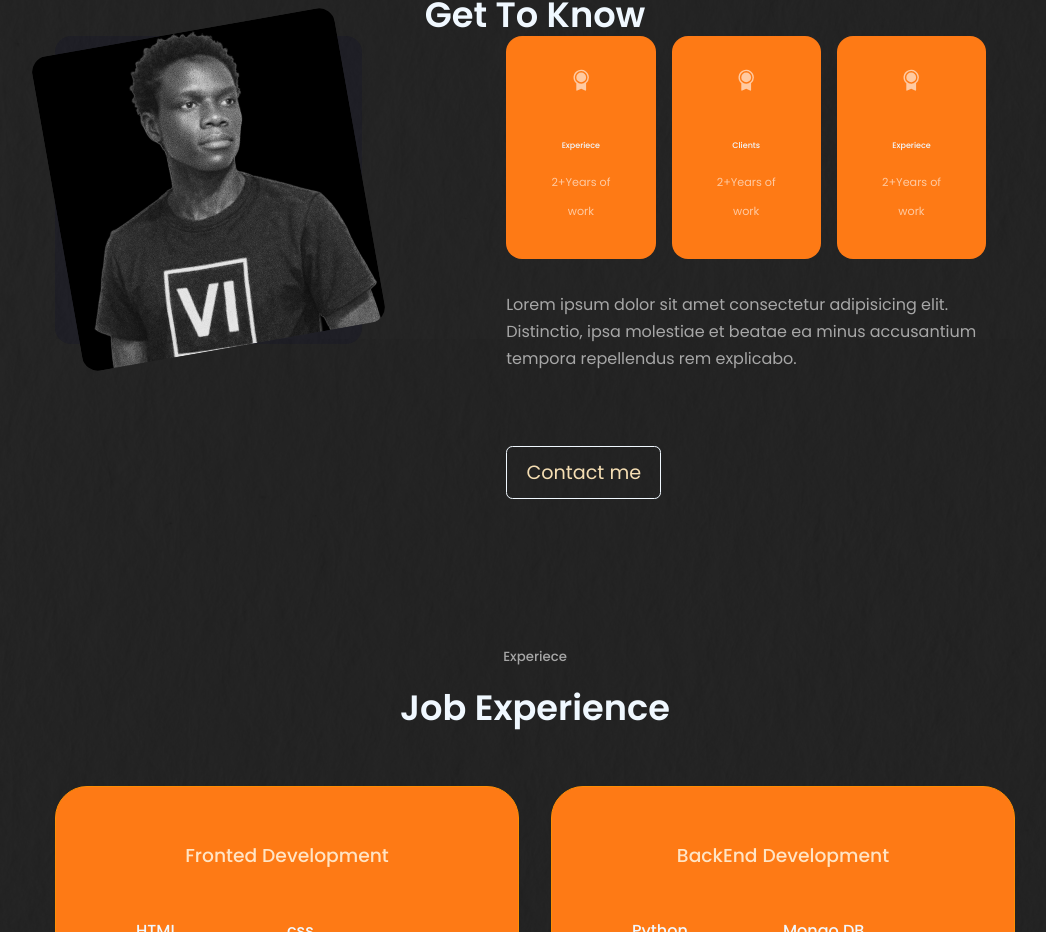
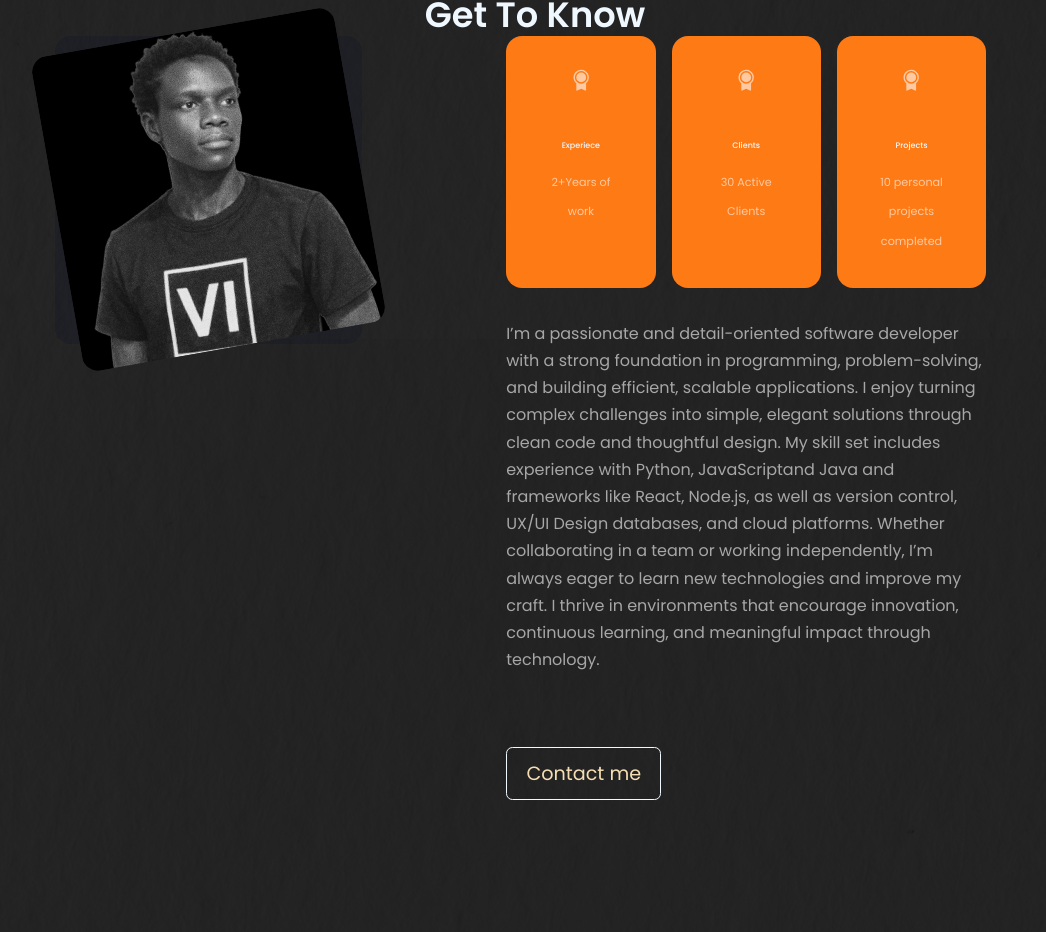
Before and after one commit to OwuorV/vinprofile, a React (Vite) app: page / in a window 1280 px wide. Shown: the part 994-1926 px from the top of the page, without its empty margins (105-1151 px from the left). Built offline with nearby package versions, Linux system fonts and the light colour scheme.

Commit message:
Update About.jsx

```diff
--- a/src/components/about/About.jsx
+++ b/src/components/about/About.jsx
@@ -26,18 +26,26 @@ const About = () => {
             <article className="about_card">
               <PiMedalFill className="about_icon" />
               <h5>Clients</h5>
-              <small>2+Years of work</small>
+              <small>30 Active Clients</small>
             </article>
             <article className="about_card">
               <PiMedalFill className="about_icon" />
-              <h5>Experiece</h5>
-              <small>2+Years of work</small>
+              <h5>Projects</h5>
+              <small>10 personal projects completed</small>
             </article>
           </div>
           <p>
-            Lorem ipsum dolor sit amet consectetur adipisicing elit. Distinctio,
-            ipsa molestiae et beatae ea minus accusantium tempora repellendus
-            rem explicabo.
+            I’m a passionate and detail-oriented software developer with a
+            strong foundation in programming, problem-solving, and building
+            efficient, scalable applications. I enjoy turning complex challenges
+            into simple, elegant solutions through clean code and thoughtful
+            design. My skill set includes experience with Python, JavaScriptand
+            Java and frameworks like React, Node.js, as well as version control,
+            UX/UI Design databases, and cloud platforms. Whether collaborating
+            in a team or working independently, I’m always eager to learn new
+            technologies and improve my craft. I thrive in environments that
+            encourage innovation, continuous learning, and meaningful impact
+            through technology.
           </p>
           <a href="" className="btn btn_primary">
             Contact me
```
